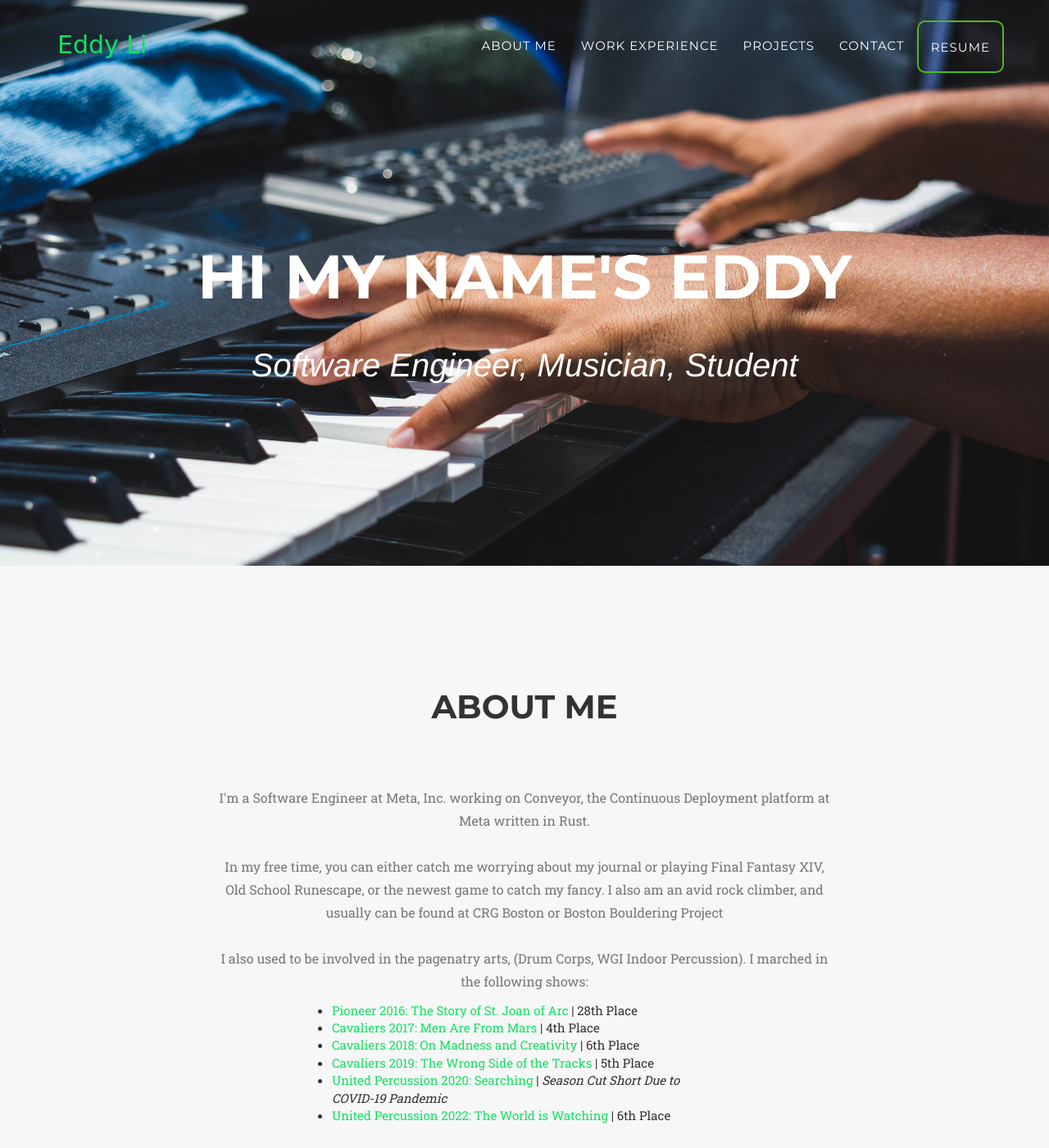
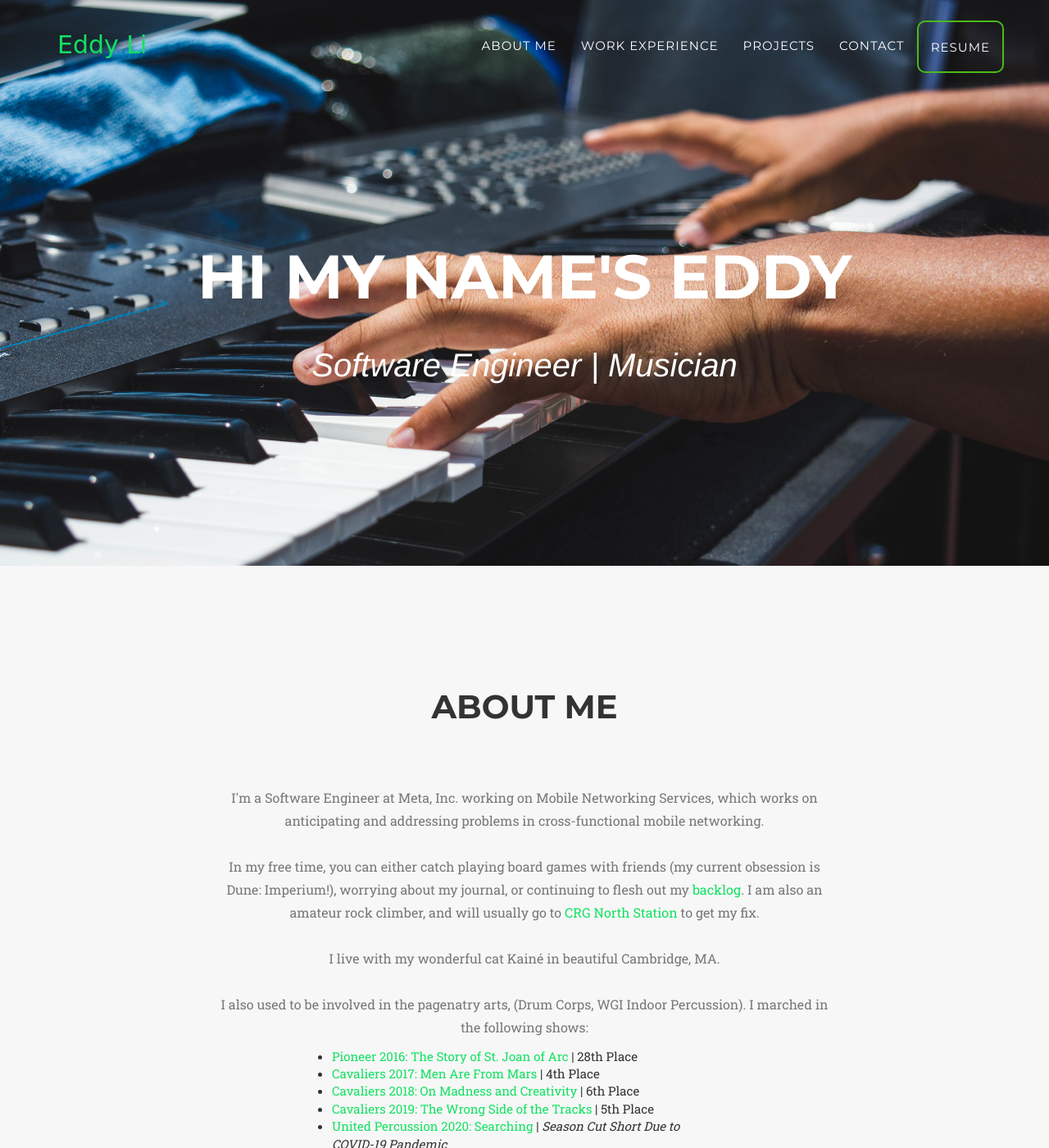
Before and after one commit to NEUDitao/NEUDitao.github.io, a Jekyll site: the page built from index.html, in a window 1280 px wide and 1400 px high. Shown: the whole window at 82% size. Built offline with Jekyll 4.4.1, drawn with Linux system fonts in a browser that asks for light colours; some web fonts are replaced; some of the changed text lies outside the part shown.

Commit message:
update some about me information to be more relevant to the here and now

```diff
--- a/_includes/aboutme.html
+++ b/_includes/aboutme.html
@@ -10,15 +10,17 @@
     <div class="row">
       <div class="col-lg-8 col-lg-offset-2 text-center">
         <p class="large text-muted">
-          I'm a Software Engineer at Meta, Inc. working on Conveyor, the
-          Continuous Deployment platform at Meta written in Rust.
+          I'm a Software Engineer at Meta, Inc. working on Mobile Networking Services, which works on anticipating and addressing problems
+          in cross-functional mobile networking.
           <br /><br />
-          In my free time, you can either catch me worrying about my journal or
-          playing Final Fantasy XIV, Old School Runescape, or the newest game to
-          catch my fancy. I also am an avid rock climber, and usually can be found
-          at CRG Boston or Boston Bouldering Project
-          <br /><br />I also used to be involved in the pagenatry arts, (Drum
-          Corps, WGI Indoor Percussion). I marched in the following shows:
+          In my free time, you can either catch playing board games with friends (my current obsession is Dune: Imperium!),
+          worrying about my journal, or continuing to flesh out my <a href="https://backloggery.com/cheeseisland">backlog</a>.
+          I am also an amateur rock climber, and will usually go to <a href="https://centralrockgym.com/northstation/">CRG North Station</a>
+          to get my fix.
+          <br /><br />
+          I live with my wonderful cat Kainé in beautiful Cambridge, MA.
+          <br /><br />
+          I also used to be involved in the pagenatry arts, (Drum Corps, WGI Indoor Percussion). I marched in the following shows:
           <ul class="col-lg-8 col-lg-offset-2 text-left">
             <li><a href="https://www.youtube.com/watch?v=3auDQt_kfpQ&ab_channel=DrumCorpsInternational">Pioneer 2016: The Story of St. Joan of Arc</a> | 28th Place</li>
             <li><a href="https://www.youtube.com/watch?v=TbflNCc0xyM&ab_channel=DrumCorpsInternational">Cavaliers 2017: Men Are From Mars</a> | 4th Place</li>
--- a/_includes/contact.html
+++ b/_includes/contact.html
@@ -3,7 +3,8 @@
             <div class="row">
                 <div class="col-lg-12 text-center">
                     <h4 class="section-heading">Contact Me</h2>
-                    <p class="text-muted body">For all inquiries, including project ideas, commissions, and employment opportunities, or just general questions, feel free to email me at <a href="mailto:edward.d.li@gmail.com">edward.d.li@gmail.com</a>, or reach out on Facebook Messenger!</h3>
+                    <p class="text-muted body">For all inquiries, including project ideas, commissions, and employment opportunities, or just general questions, feel free to email me at <a href="mailto:edward.d.li@gmail.com">edward.d.li@gmail.com</a>.
+                    For interested recruiters, I prefer office-based jobs in the Cambridge, MA area.</h3>
                 </div>
             </div>
         </div>
--- a/_includes/header.html
+++ b/_includes/header.html
@@ -45,7 +45,7 @@
         <div class="container">
             <div class="intro-text">
                 <div class="intro-heading">Hi my name's Eddy</div>
-                <div class="intro-lead-in">Software Engineer, Musician, Student</div>
+                <div class="intro-lead-in">Software Engineer | Musician</div>
             </div>
         </div>
     </header>
```
